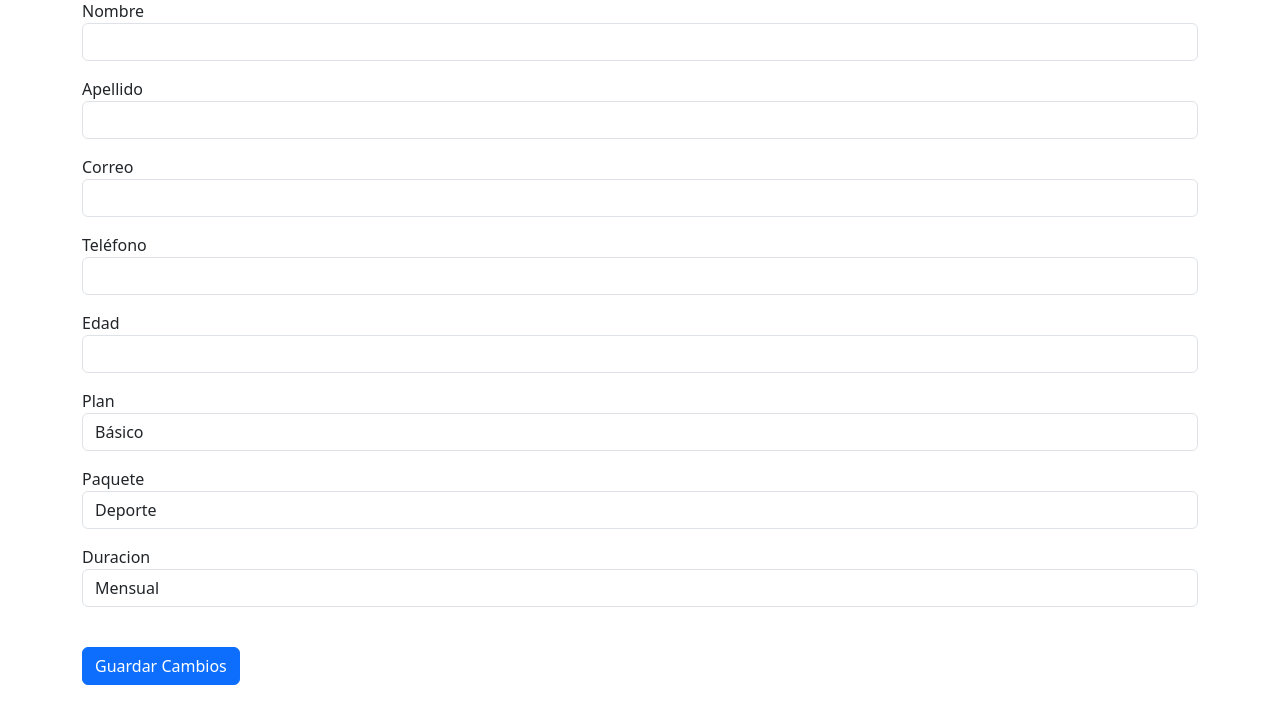
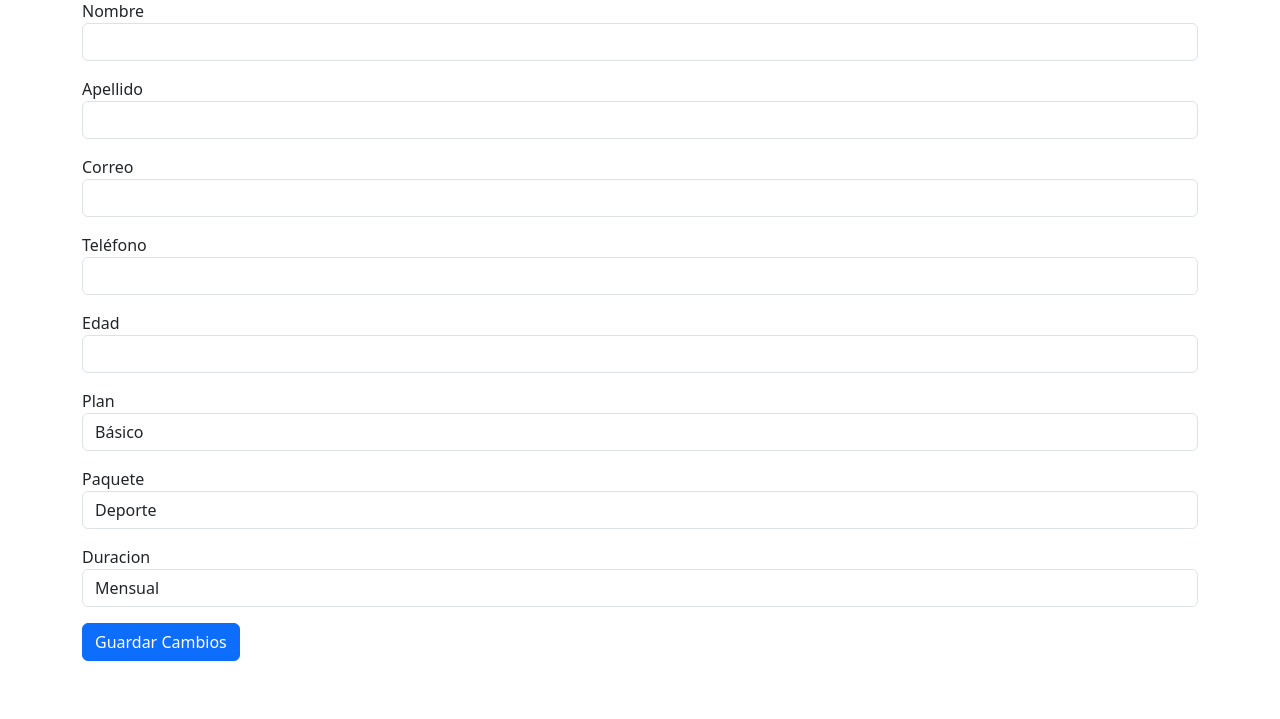
Before and after one commit to Rodrigo-Garcia-Ortiz/Programacion, a PHP site: page /vista/editar_usuario.php in a window 1280 px wide. Shown: the part 81-800 px from the top of the page. Run offline with PHP 8.4, Linux system fonts and the light colour scheme; the template is opened without the code that fills it, so the values that code supplies are empty.

Commit message:
Add files via upload

```diff
--- a/Programacion_H1_2ºT_Rodrigo_García_Ortiz/vista/editar_usuario.php
+++ b/Programacion_H1_2ºT_Rodrigo_García_Ortiz/vista/editar_usuario.php
@@ -3,12 +3,10 @@
 require_once '../controlador/usuariosController.php';
 $controller = new UsuariosController();
 
-// Obtener el ID del socio a editar desde el parámetro GET
+// Obtener el ID del usuario a editar desde el parámetro GET
 if (isset($_GET['id_usuario'])) {
     $id = $_GET['id_usuario'];
     $usuario = $controller->obtenerUsuarioPorId($id);
-
-    // Verificar si el socio existe
 }
 
 // Si se envió el formulario, procesar la edición
@@ -23,7 +21,7 @@ if ($_SERVER['REQUEST_METHOD'] === 'POST') {
     $paquete = $_POST['paquete'];
     $duracion = $_POST['duracion'];
 
-    // Actualizar el socio usando el controlador
+    // Actualizar el usuario usando el controlador
     $resultado = $controller->actualizarUsuario($id_usuario, $nombre, $apellido, $correo, $telefono, $edad, $plan, $paquete, $duracion);
 }
 ?>
@@ -92,7 +90,6 @@ if ($_SERVER['REQUEST_METHOD'] === 'POST') {
                 <option value="Mensual">Mensual</option>
                 <option value="Anual">Anual</option>
             </select>
-        <div class="mb-3"><br>
     </div>
         <button type="submit" class="btn btn-primary">Guardar Cambios</button>
     </form>
```
Also changed, not shown: 2 other files.
